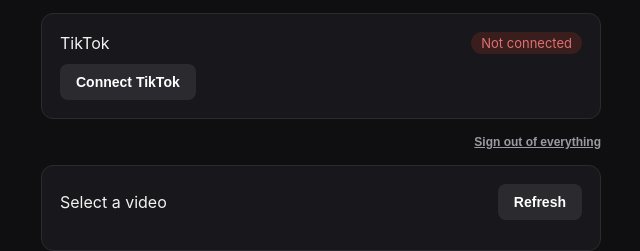
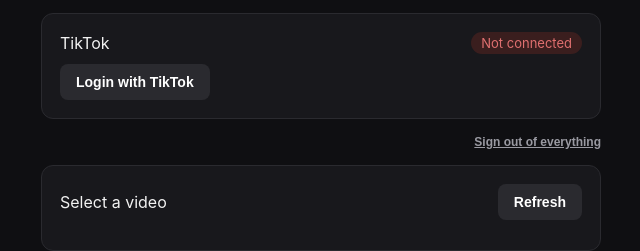
Before and after one commit to leuabe36-sys/video-uploader, a website: page public/index.html in a window 1280 px wide. Shown: the part 219-470 px from the top of the page, 319-959 px from the left. Drawn offline with Linux system fonts and the light colour scheme; no server answers.

Commit message:
Change button text from 'Connect' to 'Login with TikTok'

```diff
--- a/public/index.html
+++ b/public/index.html
@@ -53,7 +53,7 @@
       <span id="tiktokStatus" class="status off">Not connected</span>
     </div>
     <div class="row" style="margin-top:10px;">
-      <button id="connectTiktok" class="secondary">Connect TikTok</button>
+      <button id="connectTiktok" class="secondary">Login with TikTok</button>
     </div>
   </div>
 
```
